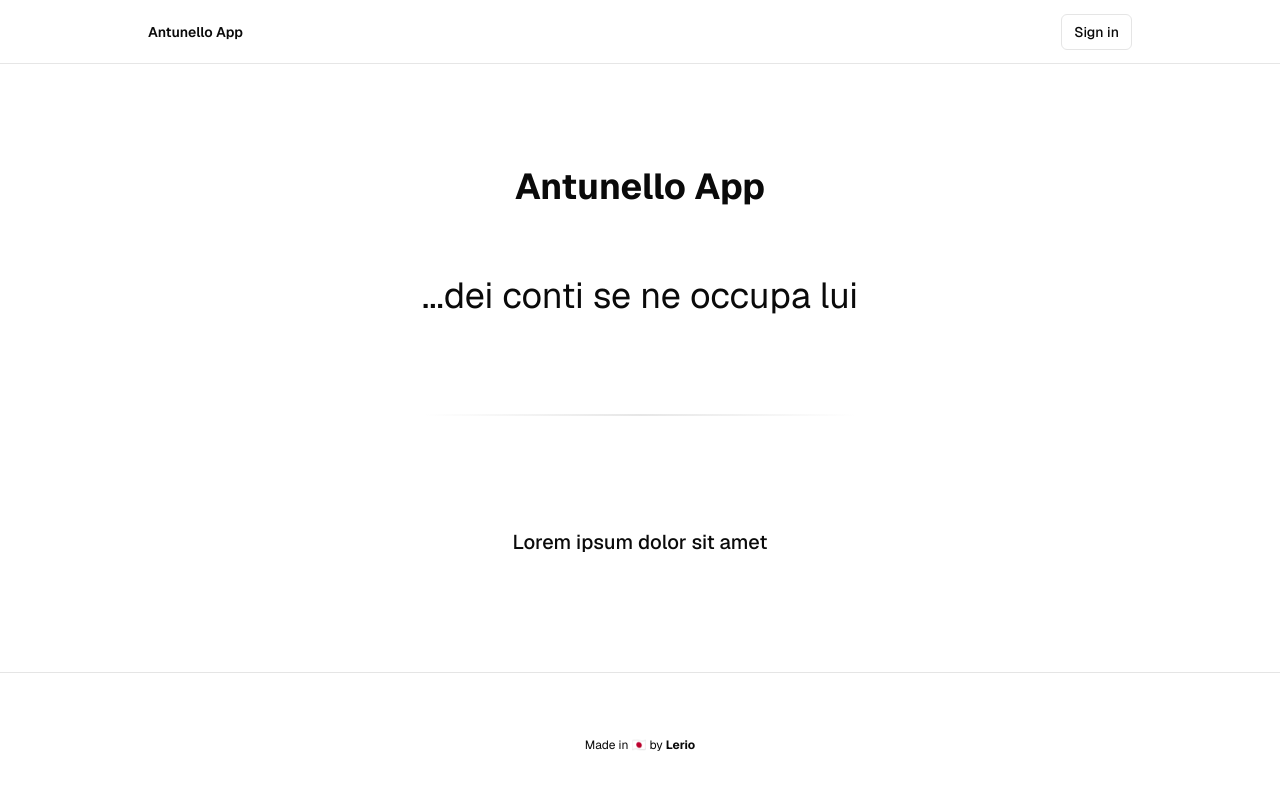
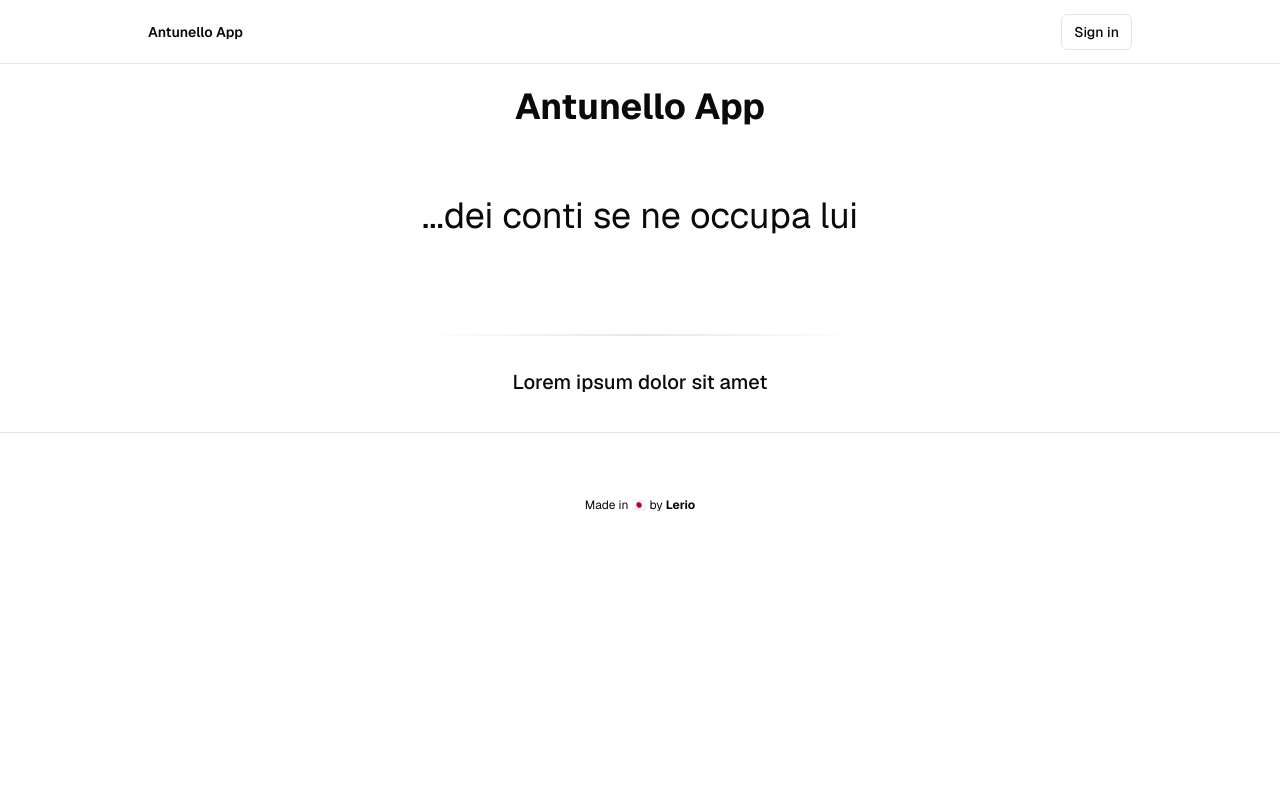
Before and after one commit to lerio/antunello-app, a Next.js app: page / in a window 1280 px wide. Shown: the top 790 px of the page. Built offline with nearby package versions, Linux system fonts and the light colour scheme; no server answers.

Commit message:
chore: update dependencies to latest versions for improved performance and stability

```diff
--- a/app/layout.tsx
+++ b/app/layout.tsx
@@ -40,7 +40,7 @@ export default function RootLayout({
           >
             <main className="min-h-screen flex flex-col items-center">
               <Toaster position="top-right" />
-              <div className="flex-1 w-full flex flex-col gap-20 items-center">
+              <div className="flex-1 w-full flex flex-col items-center">
                 <nav className="w-full flex justify-center border-b border-b-foreground/10 h-16">
                   <div className="w-full max-w-5xl flex justify-between items-center p-3 px-5 text-sm">
                     <div className="flex gap-5 items-center font-semibold">
@@ -49,9 +49,7 @@ export default function RootLayout({
                     {!hasEnvVars ? <EnvVarWarning /> : <HeaderAuth />}
                   </div>
                 </nav>
-                <div className="flex flex-col gap-20 max-w-5xl p-5">
-                  {children}
-                </div>
+                <div className="flex flex-col max-w-5xl p-5">{children}</div>
 
                 <footer className="w-full flex items-center justify-center border-t mx-auto text-center text-xs gap-8 py-16">
                   <p>
```
Also changed, not shown: package.json (+4 -4 lines), 1 other file (tests, documents, lock files or other folders).
